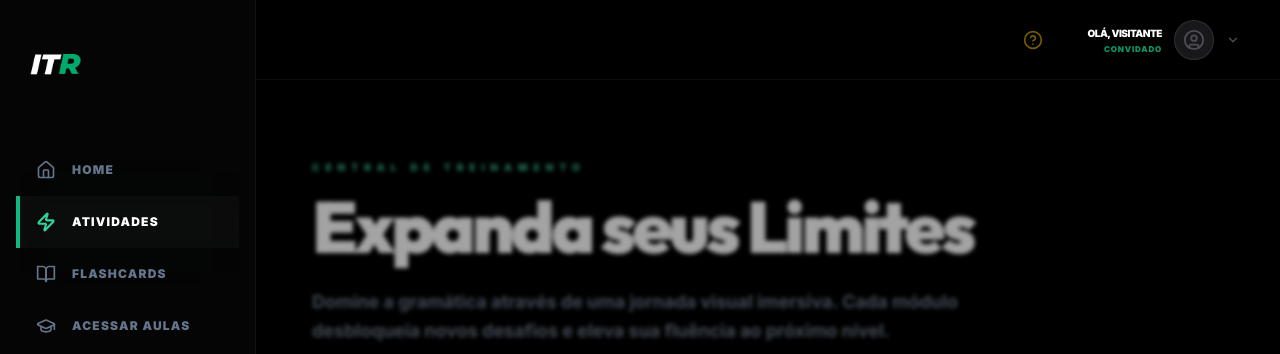
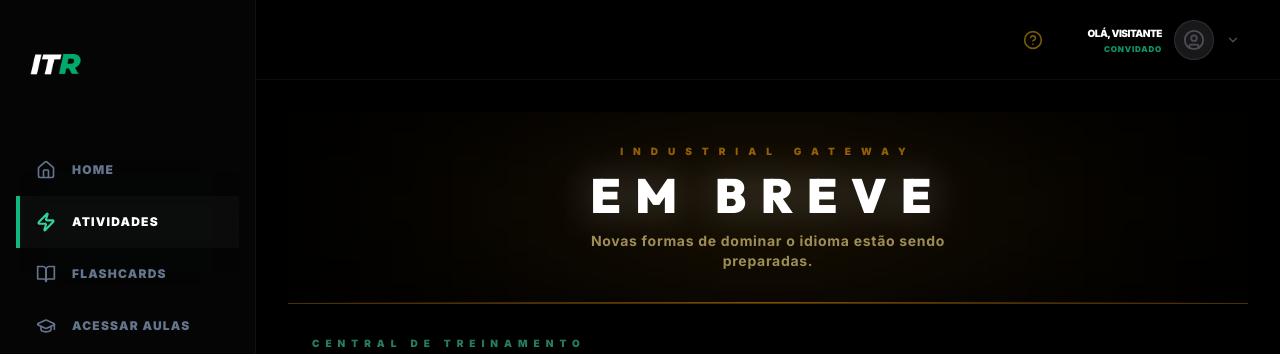
Before and after one commit to Ronaldo-Duraes/app-metodo-itr, a Next.js app: page /app/atividades in a window 1280 px wide. Shown: the top 354 px of the page. Built offline with nearby package versions, Linux system fonts and the light colour scheme; no server answers.

Commit message:
UI: Reordering Arsenal ITR and sticky 'Soon' banner

```diff
--- a/src/app/(app)/app/atividades/page.tsx
+++ b/src/app/(app)/app/atividades/page.tsx
@@ -5,54 +5,45 @@ import ActivitiesRoadmap from '@/components/roadmap/ActivitiesRoadmap';
 
 export default function ActivitiesPage() {
   return (
-    <div className="relative min-h-screen">
-      {/* OVERLAY 'EM BREVE' - Design Lendário */}
-      <div className="absolute inset-0 z-30 pointer-events-none flex flex-col items-center justify-center overflow-hidden">
-        {/* Backdrop Blur Leve */}
-        <div className="absolute inset-0 backdrop-blur-[2px] bg-black/20" />
+    <div className="relative min-h-screen flex flex-col items-center">
+      {/* BANNER STICKY 'EM BREVE' */}
+      <div className="sticky top-0 z-40 w-full flex flex-col items-center justify-center border-b border-amber-500/30 overflow-hidden shadow-[0_10px_50px_rgba(0,0,0,0.8)] backdrop-blur-md bg-black/80">
 
         {/* Faixa Central Lendária */}
         <motion.div
-          initial={{ opacity: 0, scale: 0.9, y: 20 }}
-          animate={{ opacity: 1, scale: 1, y: 0 }}
-          transition={{ duration: 0.8, ease: "easeOut" }}
-          className="relative w-full py-8 md:py-20 flex flex-col items-center justify-center"
+          initial={{ opacity: 0, y: -20 }}
+          animate={{ opacity: 1, y: 0 }}
+          transition={{ duration: 0.6, ease: "easeOut" }}
+          className="relative w-full py-4 md:py-8 flex flex-col items-center justify-center"
         >
           {/* Efeito de Brilho de Fundo (Glow) */}
-          <div className="absolute inset-0 bg-gradient-to-r from-transparent via-amber-500/10 to-transparent blur-3xl" />
+          <div className="absolute inset-0 bg-gradient-to-r from-transparent via-amber-500/10 to-transparent blur-3xl pointer-events-none" />
 
-          {/* Container da Faixa */}
-          <div className="relative w-full bg-black/80 border-y border-amber-500/30 backdrop-blur-md shadow-[0_0_50px_rgba(245,158,11,0.15)] py-8 md:py-10 flex flex-col items-center">
+          {/* Linhas de Scanner Animadas (Sutís) */}
+          <div className="absolute inset-x-0 bottom-0 h-[1px] bg-gradient-to-r from-transparent via-amber-500/50 to-transparent animate-pulse" />
 
-            {/* Linhas de Scanner Animadas (Sutís) */}
-            <div className="absolute inset-x-0 top-0 h-[1px] bg-gradient-to-r from-transparent via-amber-500/50 to-transparent animate-pulse" />
-            <div className="absolute inset-x-0 bottom-0 h-[1px] bg-gradient-to-r from-transparent via-amber-500/50 to-transparent animate-pulse" />
-
+          <div className="relative w-full flex flex-col items-center px-4 md:px-0">
             <motion.span
               animate={{ opacity: [0.7, 1, 0.7] }}
               transition={{ duration: 3, repeat: Infinity }}
-              className="text-[9px] md:text-[10px] font-black uppercase tracking-[0.5em] md:tracking-[1em] text-amber-500/60 mb-3 md:mb-4 block"
+              className="text-[8px] md:text-[10px] font-black uppercase tracking-[0.5em] md:tracking-[1em] text-amber-500/60 mb-2 md:mb-3 block"
             >
               Industrial Gateway
             </motion.span>
 
-            <h2 className="text-2xl md:text-5xl lg:text-8xl font-black font-outfit text-white tracking-[0.2em] md:tracking-[0.3em] mb-3 md:mb-4 drop-shadow-[0_0_20px_rgba(255,255,255,0.3)]">
+            <h2 className="text-xl md:text-3xl lg:text-5xl font-black font-outfit text-white tracking-[0.2em] md:tracking-[0.3em] mb-2 md:mb-3 drop-shadow-[0_0_20px_rgba(255,255,255,0.3)]">
               EM BREVE
             </h2>
 
-            <p className="text-amber-200/60 text-xs md:text-base font-bold tracking-wider max-w-md text-center px-4 md:px-6">
+            <p className="text-amber-200/60 text-[10px] md:text-sm font-bold tracking-wider max-w-sm md:max-w-md text-center">
               Novas formas de dominar o idioma estão sendo preparadas.
             </p>
-
-            {/* Detalhes de Cantos 'Legendary' */}
-            <div className="absolute top-0 left-4 md:left-10 w-12 md:w-20 h-[2px] bg-amber-500" />
-            <div className="absolute bottom-0 right-4 md:right-10 w-12 md:w-20 h-[2px] bg-amber-500" />
           </div>
         </motion.div>
       </div>
 
       {/* CONTEÚDO BLOQUEADO PARA CLIQUES, MAS SCROLLÁVEL */}
-      <div className="pointer-events-none opacity-80 filter grayscale-[0.3]">
+      <div className="w-full pointer-events-none opacity-80 filter grayscale-[0.3] -mt-4">
         <div className="max-w-6xl mx-auto py-12 px-6 pb-40">
           {/* Header Estilizado - Foco na Evolução */}
           <motion.div
--- a/src/app/(app)/app/page.tsx
+++ b/src/app/(app)/app/page.tsx
@@ -157,8 +157,8 @@ export default function HomePage() {
               {/* RESOURCE LIST */}
               <div className="space-y-2">
                 {[
+                  { icon: Book, text: '+500 vocabulários essenciais', color: 'text-blue-500', link: '/app/vocabulary' },
                   { icon: CheckCircle2, text: 'Check List + Gramática no Inglês', color: 'text-emerald-500', link: '/app/grammar-checklist' },
-                  { icon: Book, text: '+500 vocabulários essenciais', color: 'text-blue-500', link: '/app/vocabulary' },
                   { icon: BookIcon, text: '50 Gatilhos técnica do espelho', color: 'text-orange-500', link: '/app/mirror-triggers' },
                   { icon: Video, text: 'Ações para PAC', color: 'text-rose-500', link: '/app/pac-actions' },
                   { icon: Lightbulb, text: 'PROMPT - Para IA', color: 'text-yellow-500', link: '/app/prompts' },
```
